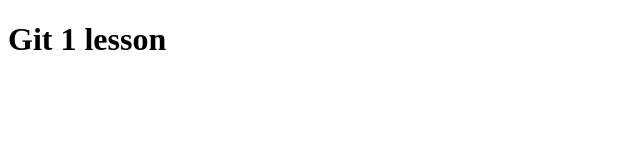
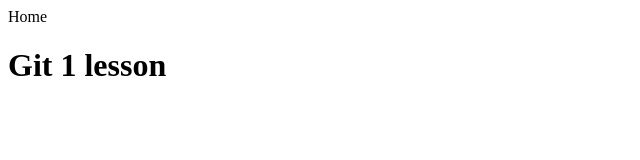
Before and after one commit to dmitrii-kuvaldin/33-GIT-lesson1, a plain HTML site: page index.html in a window 1280 px wide. Shown: the whole page, without its empty margins (0-640 px from the left). Drawn offline with Linux system fonts and the light colour scheme.

Commit message:
add header

```diff
--- a/index.html
+++ b/index.html
@@ -1,12 +1,14 @@
 <!DOCTYPE html>
 <html lang="en">
   <head>
-  <meta charset="UTF-8">
-  <meta name="viewport" content="width=device-width, initial-scale=1.0">
+    <meta charset="UTF-8" />
+    <meta name="viewport" content="width=device-width, initial-scale=1.0" />
     <title>Document</title>
   </head>
   <body>
+    <header>
+      <span>Home</span>
+    </header>
     <h1>Git 1 lesson</h1>
-
   </body>
 </html>
```
Lines whose indentation alone changed are shown as unchanged.
